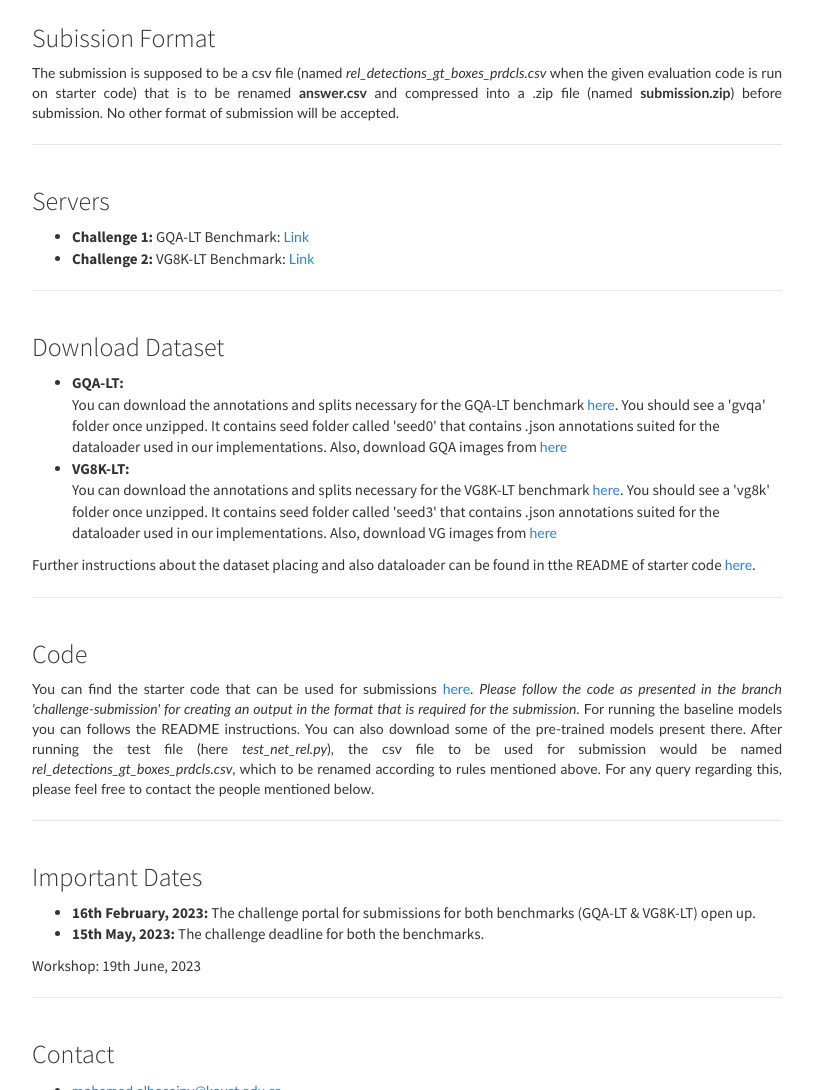
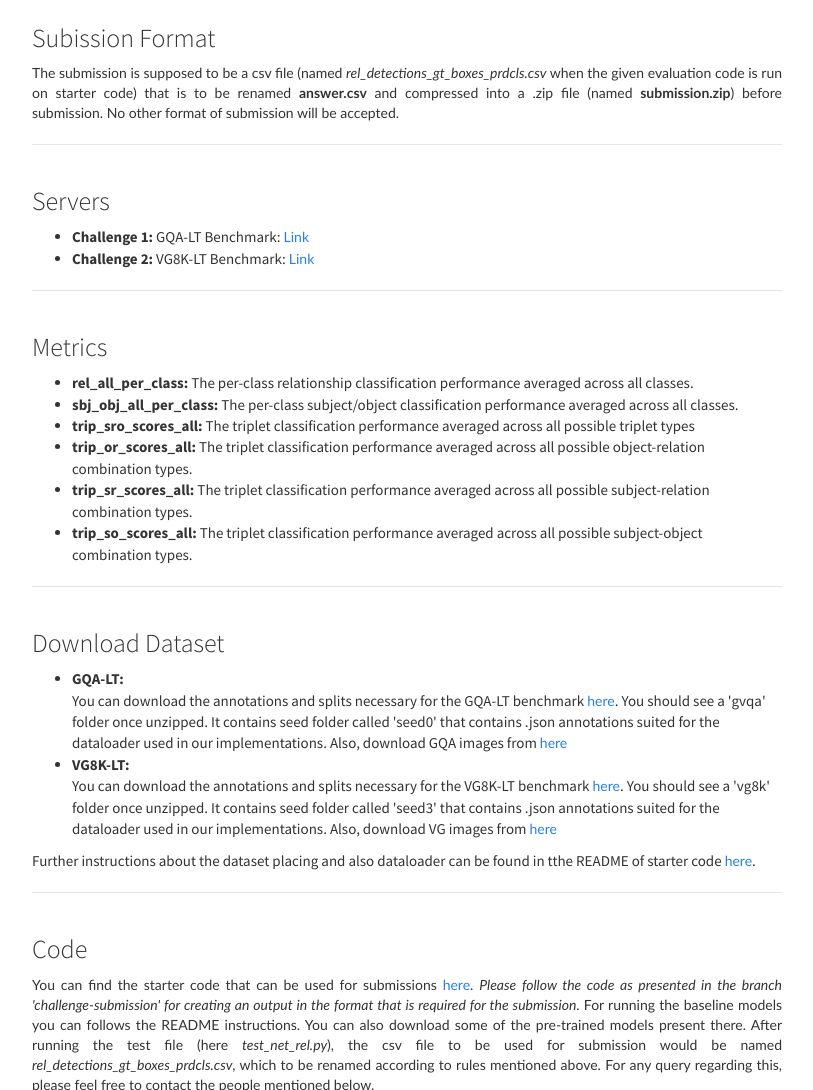
Before and after one commit to ltvrr/ltvrr.github.io, a plain HTML site: page challenge/index.html in a window 1280 px wide. Shown: the part 1399-2489 px from the top of the page, without its empty margins (233-1046 px from the left). Drawn offline with nearby package versions, Linux system fonts and the light colour scheme; some packages are replaced by stand-ins of ours; a script that the page names is missing.

Commit message:
updated the challenge metrics

```diff
--- a/challenge/index.html
+++ b/challenge/index.html
@@ -151,10 +151,41 @@
                 <p class="text-justify">
                     <ul>
                         <li>
-                            <b>Challenge 1:</b> GQA-LT Benchmark: <a href="https://competitions.codalab.org/competitions/34948">Link</a>
+                            <b>Challenge 1:</b> GQA-LT Benchmark: <a href="https://codalab.lisn.upsaclay.fr/competitions/10821">Link</a>
                         </li>
                         <li>
-                            <b>Challenge 2:</b> VG8K-LT Benchmark: <a href="https://competitions.codalab.org/competitions/34949">Link</a>
+                            <b>Challenge 2:</b> VG8K-LT Benchmark: <a href="https://codalab.lisn.upsaclay.fr/competitions/10822">Link</a>
+                        </li>
+                    </ul>
+                </p>
+                <hr>
+            </div>
+        </div>
+
+        <div class="row">
+            <div class="col-md-8 col-md-offset-2">
+                <h3 id="metrics">
+                    Metrics
+                </h3>
+                <p class="text-justify">
+                    <ul>
+                        <li>
+                            <b>rel_all_per_class:</b> The per-class relationship classification performance averaged across all classes.
+                        </li>
+                        <li>
+                            <b>sbj_obj_all_per_class:</b> The per-class subject/object classification performance averaged across all classes.
+                        </li>
+                        <li>
+                            <b>trip_sro_scores_all:</b> The triplet classification performance averaged across all possible triplet types
+                        </li>
+                        <li>
+                            <b>trip_or_scores_all:</b> The triplet classification performance averaged across all possible object-relation combination types.
+                        </li>
+                        <li>
+                            <b>trip_sr_scores_all:</b> The triplet classification performance averaged across all possible subject-relation combination types.
+                        </li>
+                        <li>
+                            <b>trip_so_scores_all:</b>  The triplet classification performance averaged across all possible subject-object combination types.
                         </li>
                     </ul>
                 </p>
```
